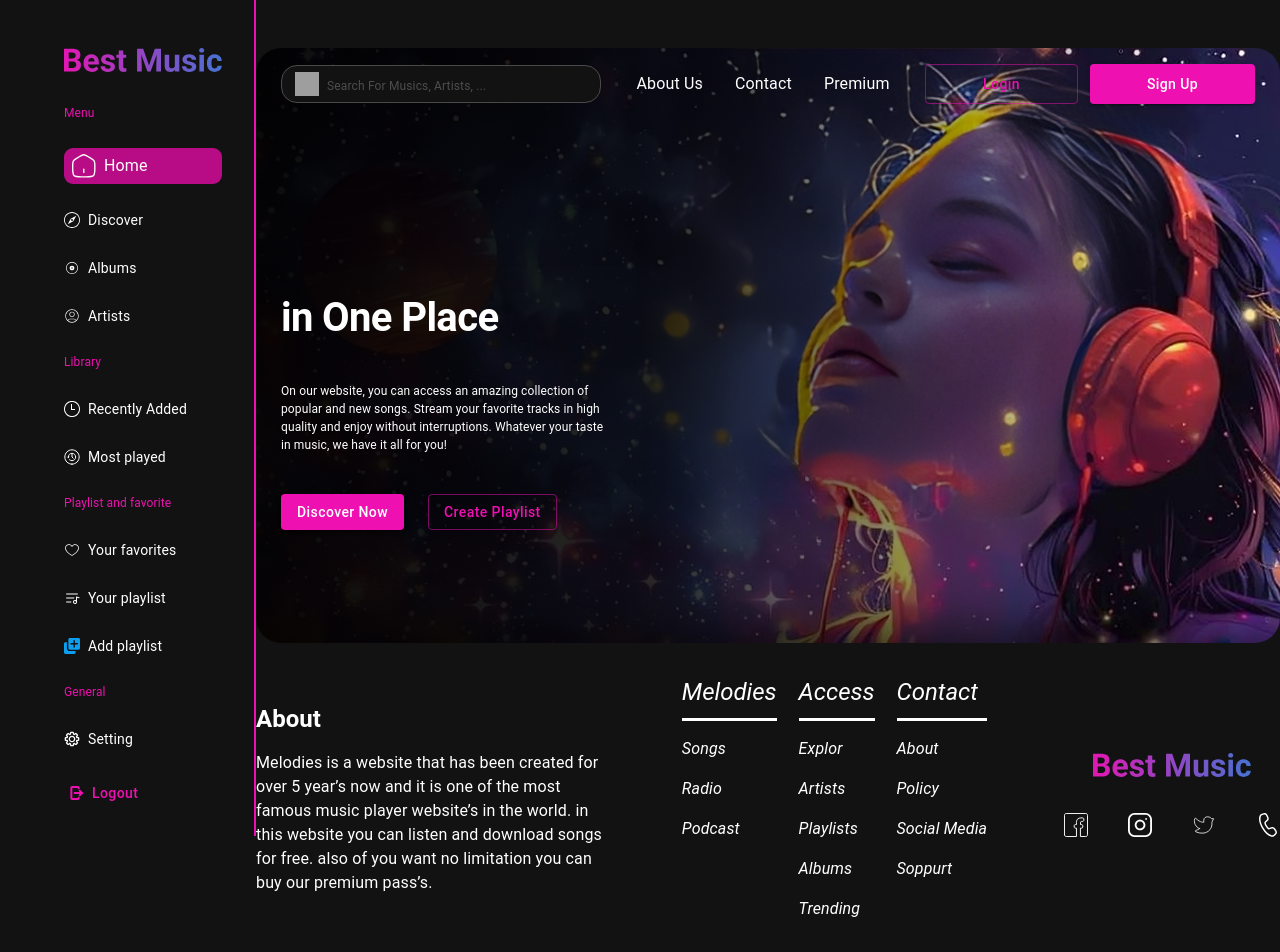
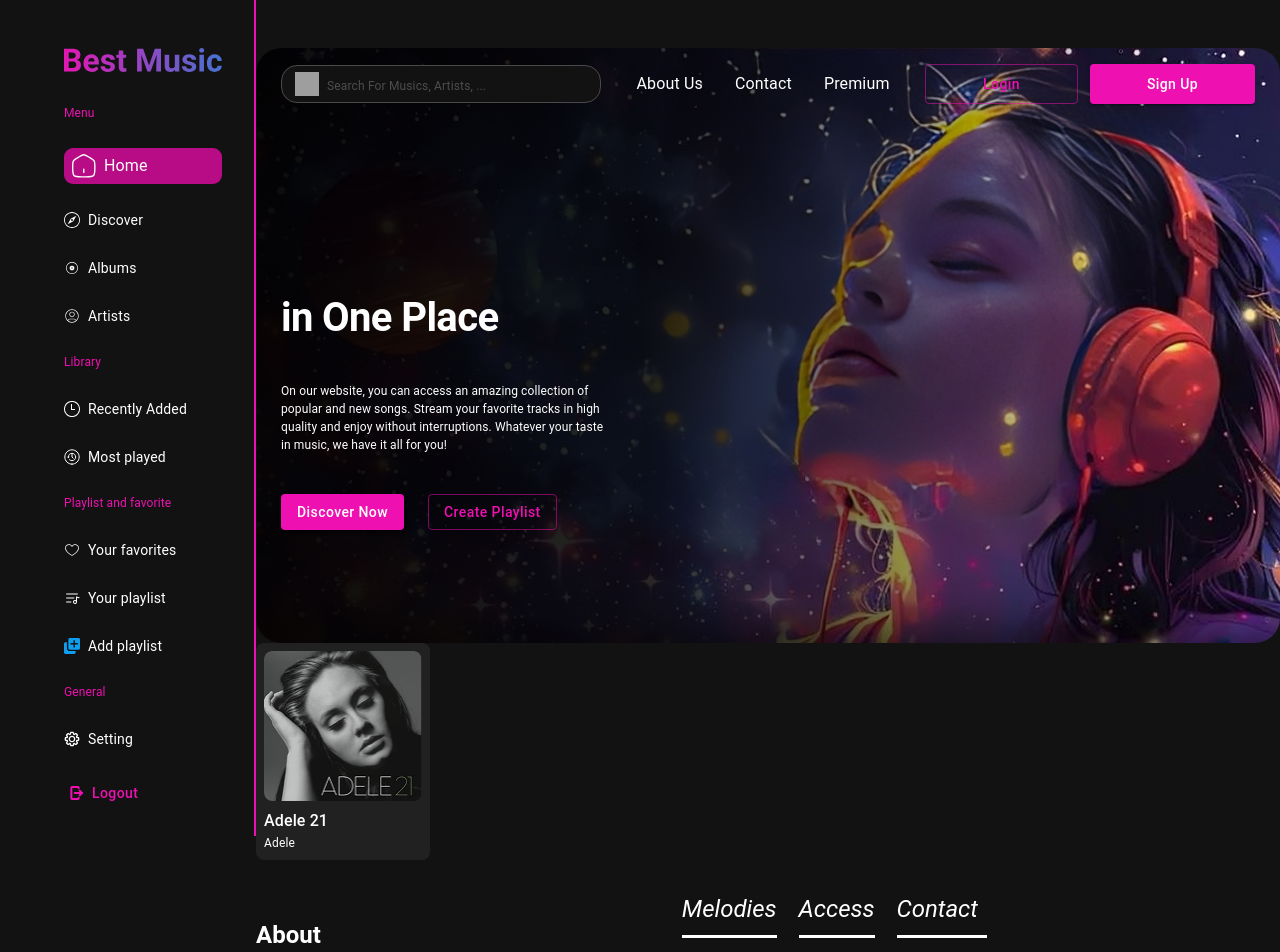
Before and after one commit to ElyorTuyliyev/music-app, a Next.js app: page / in a window 1280 px wide. Shown: the top 952 px of the page. Built offline with nearby package versions, Linux system fonts and the light colour scheme; grey boxes are pictures that could not be loaded; what @mui/material-nextjs would draw is missing.

Commit message:
add card

```diff
--- a/src/app/(pages)/home/page.tsx
+++ b/src/app/(pages)/home/page.tsx
@@ -1,5 +1,7 @@
-import { Box, Button, Typography } from "@mui/material";
+import { Box, Button, ButtonBase, Typography } from "@mui/material";
+
 import { HomeStyle } from "./home";
+import MusicCard from "@/src/components/Card/Card";
 
 export default function HomePage() {
   return (
@@ -22,6 +24,9 @@ export default function HomePage() {
             </Box>
           </Box>
         </section>
+        <section>
+          <MusicCard />
+        </section>
       </main>
     </HomeStyle>
   );
--- /dev/null
+++ b/src/components/Card/Card.style.ts
@@ -0,0 +1,28 @@
+"use client";
+
+import theme from "@/src/theme/theme";
+import styled from "@emotion/styled";
+
+export const CardStyle = styled.div`
+  .card {
+    width: 100%;
+    padding: 8px;
+    max-width: 174px;
+    border-radius: 8px;
+    background-color: ${theme.palette.grey[900]};
+  }
+
+  .card__img {
+    width: 100%;
+    max-width: 158px;
+    border-radius: 8px;
+  }
+
+  .card__title {
+    font-size: 16px;
+  }
+
+  .card__subtitle {
+    font-size: 12px;
+  }
+`;
--- /dev/null
+++ b/src/components/Card/Card.tsx
@@ -0,0 +1,23 @@
+import Image from "next/image";
+import { Box, Typography } from "@mui/material";
+
+import { CardStyle } from "./Card.style";
+import image from "./epp.png";
+
+export default function MusicCard() {
+  return (
+    <CardStyle>
+      <Box className="card">
+        <Image src={image} alt="logo" className="card__img" />
+        <Box className="card__title-wrapper">
+          <Typography className="card__title" variant="h6">
+            Adele 21
+          </Typography>
+          <Typography className="card__subtitle" variant="inherit">
+            Adele
+          </Typography>
+        </Box>
+      </Box>
+    </CardStyle>
+  );
+}
```
Also changed, not shown: src/components/Card/epp.png (added).
